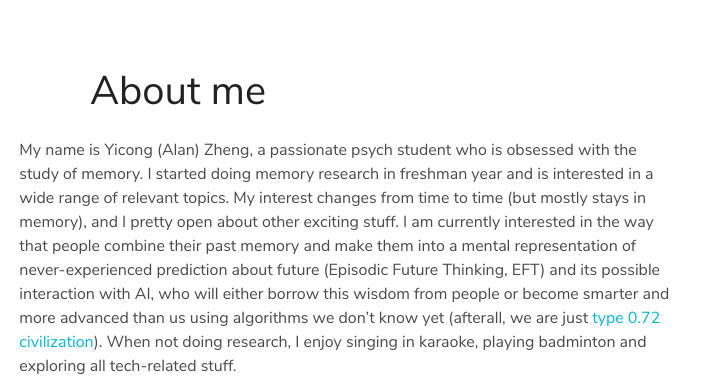
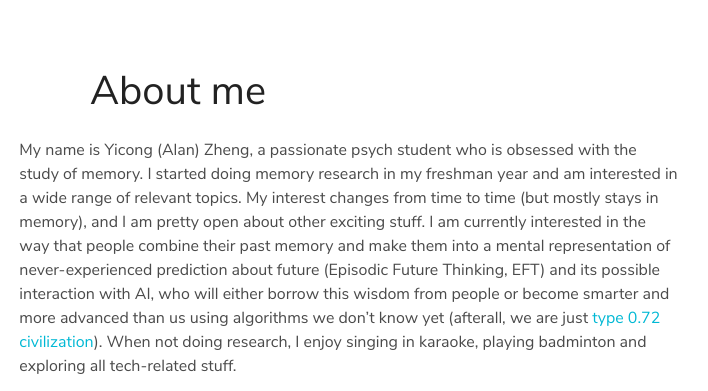
Before and after one commit to zycyc/zycyc_old.github.io, a plain HTML site: page index.html in a window 1280 px wide. Shown: the part 981-1372 px from the top of the page, 462-1170 px from the left. Drawn offline with Linux system fonts and the light colour scheme.

Commit message:
update ABOUT

```diff
--- a/index.html
+++ b/index.html
@@ -186,7 +186,7 @@ Yicong Zheng
                             <div class="markdown column">
 
 
-<p>My name is Yicong (Alan) Zheng, a passionate psych student who is obsessed with the study of memory. I started doing memory research in freshman year and is interested in a wide range of relevant topics. My interest changes from time to time (but mostly stays in memory), and I pretty open about other exciting stuff. I am currently interested in the way that people combine their past memory and make them into a mental representation of never-experienced prediction about future (Episodic Future Thinking, EFT) and its possible interaction with AI, who will either borrow this wisdom from people or become smarter and more advanced than us using algorithms we don&rsquo;t know yet (afterall, we are just <a href="https://en.wikipedia.org/wiki/Kardashev_scale">type 0.72 civilization</a>). When not doing research, I enjoy singing in karaoke, playing badminton and exploring all tech-related stuff.</p>
+<p>My name is Yicong (Alan) Zheng, a passionate psych student who is obsessed with the study of memory. I started doing memory research in my freshman year and am interested in a wide range of relevant topics. My interest changes from time to time (but mostly stays in memory), and I am pretty open about other exciting stuff. I am currently interested in the way that people combine their past memory and make them into a mental representation of never-experienced prediction about future (Episodic Future Thinking, EFT) and its possible interaction with AI, who will either borrow this wisdom from people or become smarter and more advanced than us using algorithms we don&rsquo;t know yet (afterall, we are just <a href="https://en.wikipedia.org/wiki/Kardashev_scale">type 0.72 civilization</a>). When not doing research, I enjoy singing in karaoke, playing badminton and exploring all tech-related stuff.</p>
 
 <h3 id="research-ideas-questions">Research Ideas &amp; Questions</h3>
 
```
